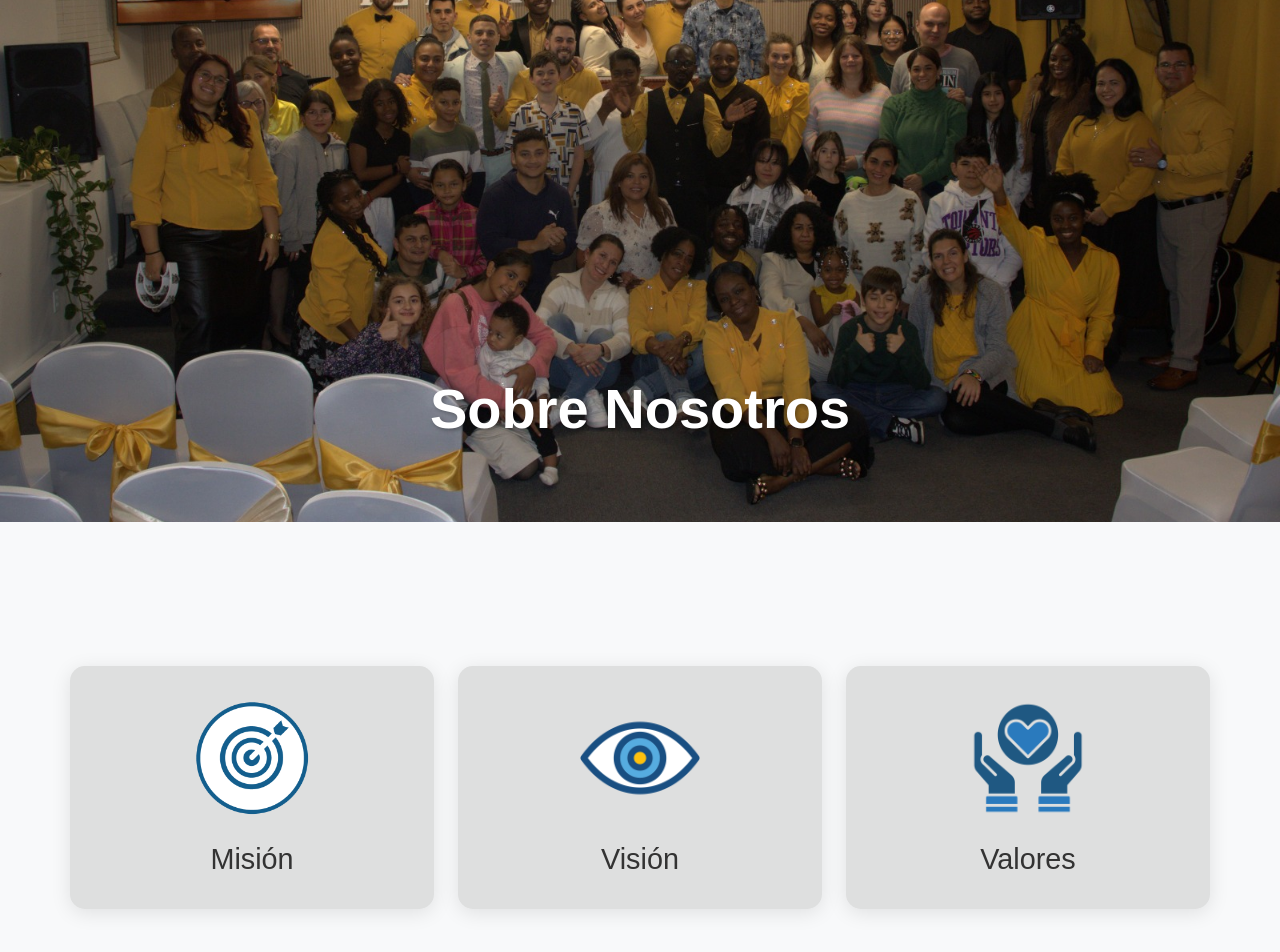
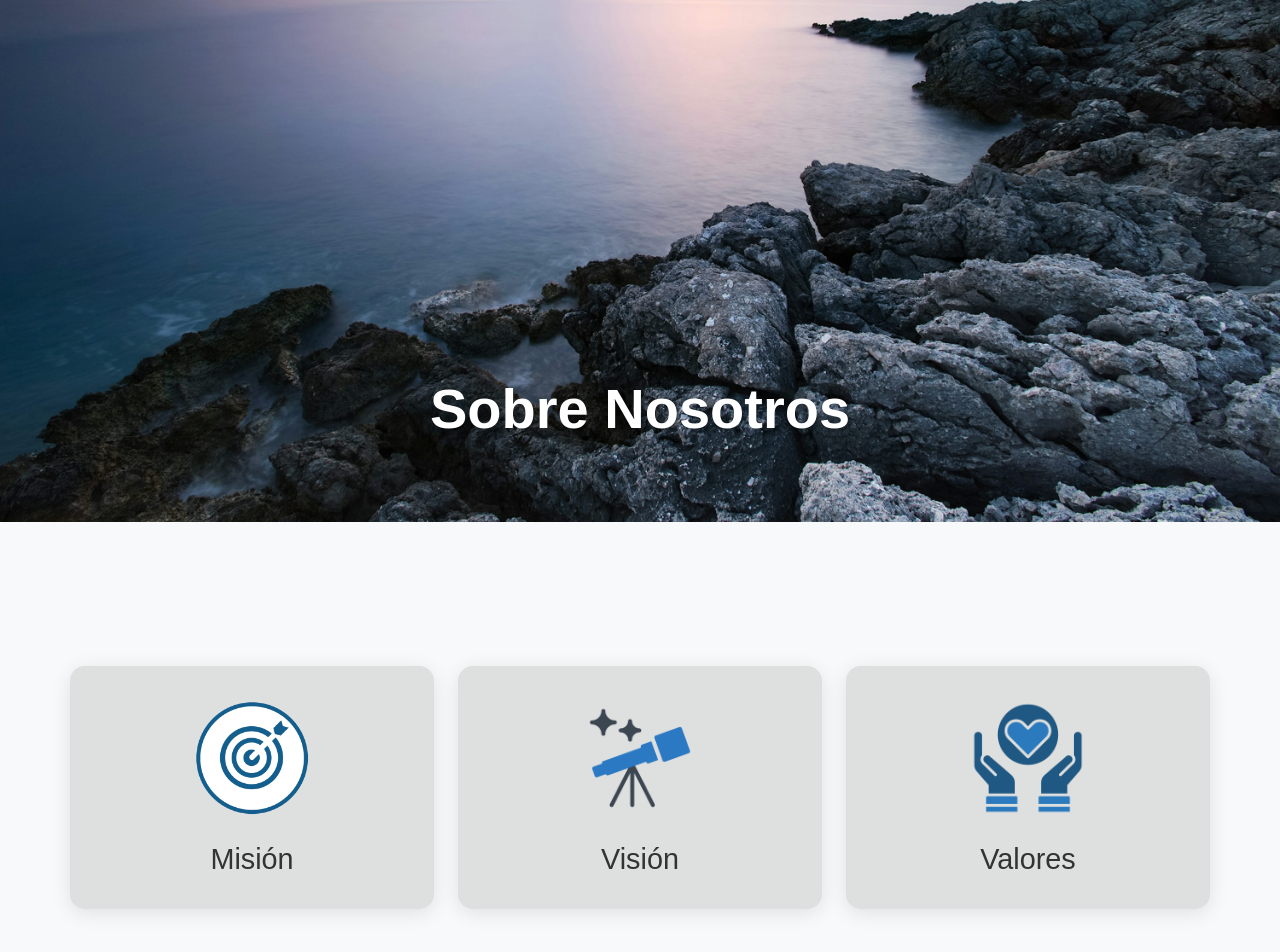
Before and after one commit to Francesco-Mejia/iglesia-website, a React (Create React App) app: page /about in a window 1280 px wide. Shown: the part 718-1670 px from the top of the page. Built offline with nearby package versions, Linux system fonts and the light colour scheme.

Commit message:
Mise à jour des traductions en français, changement du titre de l'église, modification des images de fond, et ajustement des horaires dans le composant Schedule pour inclure des plages horaires précises. Amélioration de l'icône dans la page À propos.

```diff
--- a/public/locales/fr/translation.json
+++ b/public/locales/fr/translation.json
@@ -1,5 +1,5 @@
 {
-    "title": "Église Remanente de sa Grâce",
+    "title": "Église Le Reste de sa Grâce",
     "aboutUs": "À propos de nous",
     "contact": "Contact",
     "mission": "Mission",
--- a/src/App.css
+++ b/src/App.css
@@ -712,7 +712,7 @@ footer {
 }
 
 .about-hero {
-  background-image: url('/public/images/SobreNosotrosBG.jpg');
+  background-image: url('/public/images/Presentation-bg.jpg');
   background-size: cover;
   background-position: center;
   background-repeat: no-repeat;
@@ -721,8 +721,6 @@ footer {
   position: relative;
   text-align: center;
 }
-
-
 
 .about-hero Container {
   position: relative;
--- a/src/App.tsx
+++ b/src/App.tsx
@@ -24,12 +24,13 @@ function HomePage() {
   return (
     <>
       <Presentacion />
+      <Events />
       <Schedule />
 
 
       <Map />
       <News />
-      <Events />
+
       <Contact />
       <LiveStream />
       <Donations />
--- a/src/Components/Schedule.tsx
+++ b/src/Components/Schedule.tsx
@@ -8,9 +8,9 @@ export function Schedule()
   const [showModal, setShowModal] = useState(false);
 
   const schedule = [
-    { day: t('schedule.wednesday'), time: '18:45', languages: t('schedule.languages') },
-    { day: t('schedule.sunday'), time: '10:00', languages: t('schedule.languages') },
-    { day: t('schedule.sunday'), time: '16:45', languages: t('schedule.languages') },
+    { day: t('schedule.wednesday'), time: '18:45 - 20h30', languages: t('schedule.languages') },
+    { day: t('schedule.sunday'), time: '10:00 - 12h30', languages: t('schedule.languages') },
+    { day: t('schedule.sunday'), time: '16:45 - 18h45', languages: t('schedule.languages') },
   ];
 
   const handleClose = () => setShowModal(false);
--- a/src/pages/AboutUsPage.tsx
+++ b/src/pages/AboutUsPage.tsx
@@ -17,7 +17,7 @@ export function AboutUsPage() {
     vision: {
       title: t('about.vision.title'),
       text: t('about.vision.text'),
-      icon: '/images/vision-icon2.png'
+      icon: '/images/VISION2.png'
     },
     valores: {
       title: t('about.values.title'),
```
Also changed, not shown: public/images/VISION2.png (added).
